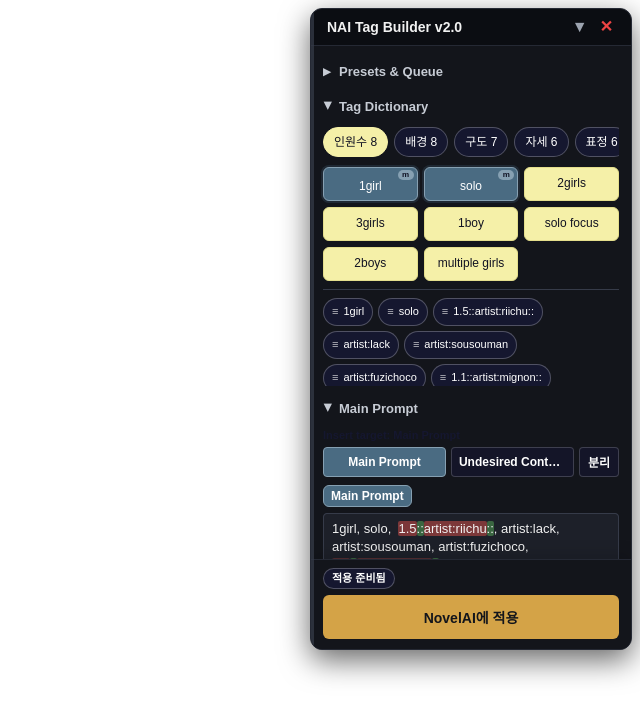
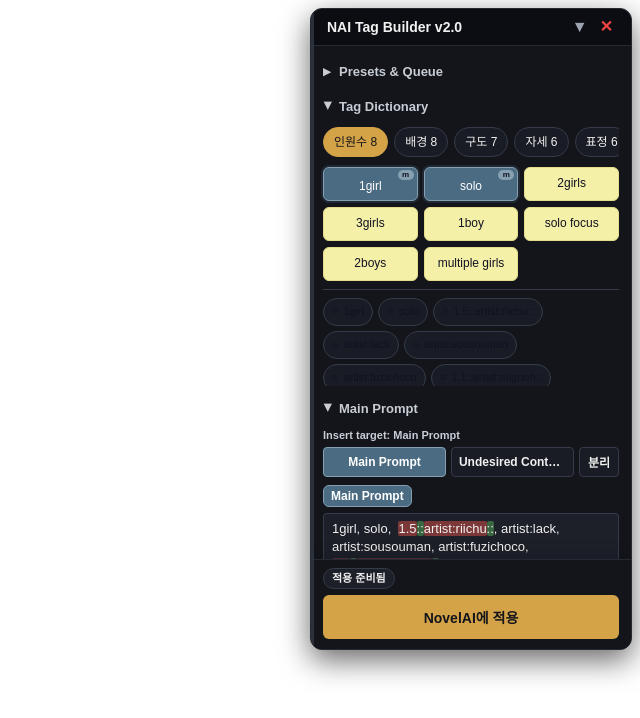
Before and after one commit to jn01020304/nai-tag-builder, a React (Vite) app: page / in a window 1280 px wide. Shown: the top 718 px of the page, without its empty margins (640-1280 px from the left). Built offline with nearby package versions, Linux system fonts and the light colour scheme.

Commit message:
Restore NovelAI theme probing

```diff
--- a/src/App.tsx
+++ b/src/App.tsx
@@ -329,7 +329,7 @@
           border: `2px dashed ${theme.intensityHigh}`,
           color: theme.text,
         }}>
-          <h2 style={{ fontSize: '18px', marginBottom: '8px' }}>Drop PNG Image Here</h2>
+          <h2 style={{ fontSize: '18px', marginBottom: '8px' }}>Drop Image Here</h2>
           <p style={{ fontSize: '12px', color: theme.subtext0 }}>Extract NovelAI metadata into Tag Builder</p>
         </div>
       )}
--- a/src/components/ComposeCatalogChips.tsx
+++ b/src/components/ComposeCatalogChips.tsx
@@ -6,6 +6,7 @@
 import type { PromptState } from "../types/metadata";
 import { useTheme } from "../contexts/themeContextCore";
 import { promptTonePalettes } from "../styles/promptTonePalettes";
+import { readableTextColor, withAlpha } from "../styles/color";
 import { hasCatalogTag, splitPromptTags } from "../prompt/catalog/promptTagText";
 
 const CATEGORY_LABELS: Record<ProductCategory, string> = {
@@ -109,10 +110,10 @@
   };
 
   const tabBaseStyle: React.CSSProperties = {
-    backgroundColor: "#15172f",
-    border: "1px solid rgba(255, 255, 255, 0.25)",
+    backgroundColor: withAlpha(theme.mantle, 0.72),
+    border: `1px solid ${theme.surface1}`,
     borderRadius: "999px",
-    color: "#ffffff",
+    color: theme.text,
     cursor: "pointer",
     flex: "0 0 auto",
     fontSize: "12px",
@@ -151,9 +152,9 @@
               onClick={() => setActiveCategory(category)}
               style={{
                 ...tabBaseStyle,
-                backgroundColor: selected ? "#f5f0a8" : "#15172f",
-                borderColor: selected ? "#f5f0a8" : "rgba(255, 255, 255, 0.25)",
-                color: selected ? "#111222" : "#ffffff",
+                backgroundColor: selected ? theme.actionAccent : withAlpha(theme.mantle, 0.72),
+                borderColor: selected ? theme.actionAccent : theme.surface1,
+                color: selected ? theme.actionAccentText : theme.text,
               }}
             >
               {CATEGORY_LABELS[category]} {count}
@@ -304,10 +305,12 @@
               }}
               style={{
                 alignItems: "center",
-                backgroundColor: dragIndex === index ? "#f5f0a8" : "#15172f",
-                border: `1px solid ${dragIndex === index ? "#f5f0a8" : "rgba(255, 255, 255, 0.25)"}`,
+                backgroundColor: dragIndex === index ? theme.actionAccent : withAlpha(theme.mantle, 0.72),
+                border: `1px solid ${dragIndex === index ? theme.actionAccent : theme.surface1}`,
                 borderRadius: "999px",
-                color: dragIndex === index ? "#111222" : "#ffffff",
+                color: dragIndex === index
+                  ? theme.actionAccentText
+                  : readableTextColor(withAlpha(theme.mantle, 0.72), "#111222", theme.text),
                 cursor: canReorderSelectedTags ? "grab" : "default",
                 display: "inline-flex",
                 fontSize: "11px",
--- a/src/components/MainPromptSection.tsx
+++ b/src/components/MainPromptSection.tsx
@@ -5,6 +5,7 @@
 } from "../prompt/promptInsertTarget";
 import { promptTargetLabel } from "../prompt/promptInsertTarget";
 import type { PromptState } from "../types/metadata";
+import { useTheme } from "../contexts/themeContextCore";
 import CollapsiblePanel from "./CollapsiblePanel";
 import PromptPairTabs from "./PromptPairTabs";
 
@@ -23,12 +24,14 @@
   getSelectionAfterRender,
   onPromptSelection,
 }: Props) {
+  const theme = useTheme();
+
   return (
     <CollapsiblePanel title="Main Prompt" testId="main-prompt-section">
       <div
         data-testid="active-prompt-target"
         style={{
-          color: "#15172f",
+          color: theme.subtext1,
           fontSize: "11px",
           fontWeight: 700,
           marginBottom: "6px",
--- a/src/components/OverlayFooter.tsx
+++ b/src/components/OverlayFooter.tsx
@@ -2,6 +2,7 @@
 import type { ApplyPipelinePhase } from "../automation/applyPipeline";
 import { getApplyPhaseActionLabel, getApplyPhaseStatusLabel } from "../automation/applyStatusText";
 import type { StatusFeedback } from "../types/feedback";
+import { withAlpha } from "../styles/color";
 import ApplyButton from "./ApplyButton";
 
 interface Props {
@@ -49,10 +50,10 @@
         data-testid="overlay-footer-status"
         style={{
           alignItems: "center",
-          backgroundColor: feedback?.tone === "error" ? "rgba(248, 48, 48, 0.16)" : "#15172f",
-          border: `1px solid ${feedback?.tone === "error" ? theme.warningError : "rgba(255, 255, 255, 0.25)"}`,
+          backgroundColor: feedback?.tone === "error" ? withAlpha(theme.warningError, 0.16) : theme.mantle,
+          border: `1px solid ${feedback?.tone === "error" ? theme.warningError : theme.surface1}`,
           borderRadius: "999px",
-          color: feedback?.tone === "error" ? theme.warningError : "#ffffff",
+          color: feedback?.tone === "error" ? theme.warningError : theme.text,
           display: "inline-flex",
           fontSize: "11px",
           fontWeight: 700,
--- a/src/components/PromptPairTabs.tsx
+++ b/src/components/PromptPairTabs.tsx
@@ -10,6 +10,7 @@
 } from "../prompt/promptInsertTarget";
 import { useThemeStyles } from "../contexts/themeContextCore";
 import { promptTonePalettes } from "../styles/promptTonePalettes";
+import { withAlpha } from "../styles/color";
 import HighlightedTextarea from "./HighlightedTextarea";
 
 interface PromptPairField {
@@ -47,7 +48,7 @@
   getSelectionAfterRender,
   onPromptSelection,
 }: PromptPairTabsProps) {
-  const { inputStyle, smallBtnStyle } = useThemeStyles();
+  const { theme, inputStyle, smallBtnStyle } = useThemeStyles();
   const [selectedPanel, setSelectedPanel] = useState<ActivePanel>("primary");
   const [isSplit, setIsSplit] = useState(false);
   const targetPanel: ActivePanel | null = targetMatches(activePromptTarget, primary.target)
@@ -78,9 +79,9 @@
         onClick={() => activateField(panel)}
         style={{
           ...smallBtnStyle,
-          backgroundColor: selected ? palette.background : "rgba(21, 23, 47, 0.72)",
-          borderColor: selected ? palette.border : "rgba(255, 255, 255, 0.18)",
-          color: selected ? palette.color : "#ffffff",
+          backgroundColor: selected ? palette.background : withAlpha(theme.mantle, 0.72),
+          borderColor: selected ? palette.border : theme.surface1,
+          color: selected ? palette.color : theme.text,
           flex: "1 1 0",
           fontWeight: selected ? 800 : 700,
           minHeight: "30px",
@@ -187,9 +188,9 @@
           onClick={() => setIsSplit((current) => !current)}
           style={{
             ...smallBtnStyle,
-            backgroundColor: isSplit ? "#ece7b8" : "rgba(21, 23, 47, 0.72)",
-            borderColor: isSplit ? "#d6ce85" : "rgba(255, 255, 255, 0.18)",
-            color: isSplit ? "#171827" : "#ffffff",
+            backgroundColor: isSplit ? theme.actionAccent : withAlpha(theme.mantle, 0.72),
+            borderColor: isSplit ? theme.actionAccent : theme.surface1,
+            color: isSplit ? theme.actionAccentText : theme.text,
             fontWeight: 800,
             minHeight: "30px",
             padding: "5px 8px",
@@ -204,7 +205,7 @@
         <div
           key={promptTargetKey(field.target)}
           style={{
-            borderTop: isSplit && index > 0 ? "1px dashed rgba(255, 255, 255, 0.22)" : "none",
+            borderTop: isSplit && index > 0 ? `1px dashed ${theme.surface1}` : "none",
             paddingTop: isSplit && index > 0 ? "8px" : 0,
           }}
         >
--- a/src/styles/theme.ts
+++ b/src/styles/theme.ts
@@ -101,28 +101,44 @@
   border: `1px solid ${theme.parameterInputBorder}`,
 });
 
+function areThemeColorsEqual(a: ThemeColors, b: ThemeColors): boolean {
+  return Object.keys(a).every((key) => (
+    a[key as keyof ThemeColors] === b[key as keyof ThemeColors]
+  ));
+}
+
 export function useDynamicTheme() {
   const [currentTheme, setCurrentTheme] = useState<ThemeColors>(fallbackTheme);
 
   useEffect(() => {
     const updateTheme = () => {
-      setCurrentTheme(sampleHostTheme(fallbackTheme));
+      const nextTheme = sampleHostTheme(fallbackTheme);
+      setCurrentTheme((previousTheme) => (
+        areThemeColorsEqual(previousTheme, nextTheme) ? previousTheme : nextTheme
+      ));
     };
 
-    setTimeout(updateTheme, 100);
+    const initialTimers = [100, 500, 1500, 3000].map((delay) => (
+      setTimeout(updateTheme, delay)
+    ));
 
     let debounceTimer: ReturnType<typeof setTimeout>;
-    const observer = new MutationObserver(() => {
+    const scheduleThemeUpdate = () => {
       clearTimeout(debounceTimer);
       debounceTimer = setTimeout(updateTheme, 300);
-    });
+    };
+    const observer = new MutationObserver(scheduleThemeUpdate);
+    const bodyTreeObserver = new MutationObserver(scheduleThemeUpdate);
 
     observer.observe(document.documentElement, { attributes: true, attributeFilter: ["class", "style", "data-theme"] });
     observer.observe(document.body, { attributes: true, attributeFilter: ["class", "style"] });
+    bodyTreeObserver.observe(document.body, { childList: true, subtree: true });
     observer.observe(document.head, { childList: true, subtree: true });
 
     return () => {
       observer.disconnect();
+      bodyTreeObserver.disconnect();
+      initialTimers.forEach(clearTimeout);
       clearTimeout(debounceTimer);
     };
   }, []);
--- a/src/styles/themeProbe.ts
+++ b/src/styles/themeProbe.ts
@@ -53,14 +53,54 @@
 }
 
 function isUsableColor(value: string): boolean {
-  return value !== "" && value !== "rgba(0, 0, 0, 0)" && value !== "transparent";
+  if (value === "" || value === "transparent") return false;
+  const parts = value.match(/\d+(\.\d+)?/g);
+  if (value.startsWith("rgba") && parts && parts.length >= 4) {
+    return Number(parts[3]) > 0.01;
+  }
+  return value !== "rgba(0, 0, 0, 0)";
 }
 
-function firstHostElement(selectors: string[]): Element | null {
+function queryHostElements(selector: string): Element[] {
+  try {
+    return Array.from(document.querySelectorAll(selector))
+      .filter(isHostCandidate);
+  } catch {
+    return [];
+  }
+}
+
+function hostElements(selectors: string[]): Element[] {
+  const seen = new Set<Element>();
+  const elements: Element[] = [];
+
   for (const selector of selectors) {
-    const element = Array.from(document.querySelectorAll(selector))
-      .find(isHostCandidate);
-    if (element) return element;
+    for (const element of queryHostElements(selector)) {
+      if (seen.has(element)) continue;
+      seen.add(element);
+      elements.push(element);
+    }
+  }
+
+  return elements;
+}
+
+function readComputedColor(
+  element: Element,
+  property: "backgroundColor" | "borderColor" | "color",
+): string | null {
+  const value = getComputedStyle(element)[property];
+  return isUsableColor(value) ? value : null;
+}
+
+function readNearestBackground(element: Element): string | null {
+  let current: Element | null = element;
+
+  while (current && current !== document.documentElement) {
+    if (!isHostCandidate(current)) return null;
+    const value = readComputedColor(current, "backgroundColor");
+    if (value) return value;
+    current = current.parentElement;
   }
 
   return null;
@@ -71,11 +111,17 @@
   property: "backgroundColor" | "borderColor" | "color",
   fallback: string,
 ): string {
-  const element = firstHostElement(selectors);
-  if (!element) return fallback;
+  for (const element of hostElements(selectors)) {
+    const value = readComputedColor(element, property);
+    if (value) return value;
 
-  const value = getComputedStyle(element)[property];
-  return isUsableColor(value) ? value : fallback;
+    if (property === "backgroundColor") {
+      const nearest = readNearestBackground(element);
+      if (nearest) return nearest;
+    }
+  }
+
+  return fallback;
 }
 
 function findGenerateButton(): HTMLButtonElement | undefined {
@@ -119,28 +165,45 @@
     : fallbackTheme.yellow;
   const documentBodyBg = canSampleBody ? getComputedStyle(document.body).backgroundColor : "";
 
-  const mainBg = readHostStyleColor(
-    ["main", "[role='main']", "body"],
+  const pageBg = readHostStyleColor(
+    [".image-gen-page", "[class*='image-gen']", "main", "[role='main']", "#__next > div > div", "#__next", "body"],
     "backgroundColor",
     isUsableColor(documentBodyBg) ? documentBodyBg : fallbackTheme.base,
   );
   const panelBg = readHostStyleColor(
-    ["aside", "nav", "section", "main"],
+    [
+      ".settings-panel",
+      ".image-gen-prompt-main",
+      "aside",
+      "nav",
+      "section:has(textarea)",
+      "section:has(input)",
+      "[class*='settings']",
+      "[class*='panel']",
+      "[class*='sidebar']",
+      "main",
+    ],
     "backgroundColor",
     fallbackTheme.surface0,
   );
   const inputBg = readHostStyleColor(
-    ["textarea", "input[type='text']", "input:not([type])"],
+    [
+      ".ProseMirror",
+      "textarea",
+      "input[type='text']",
+      "input:not([type])",
+      "[contenteditable='true']",
+    ],
     "backgroundColor",
     fallbackTheme.mantle,
   );
   const parameterBg = readHostStyleColor(
-    ["input[type='number']", "select", "input"],
+    ["input[type='number']", ".settings-panel input", "aside input", "select", "input"],
     "backgroundColor",
     inputBg || panelBg,
   );
   const parameterBorder = readHostStyleColor(
-    ["input[type='number']", "select", "input"],
+    ["input[type='number']", ".settings-panel input", "aside input", "select", "input"],
     "borderColor",
     fallbackTheme.surface1,
   );
@@ -161,11 +224,14 @@
   const scrapedFont = canSampleBody
     ? getComputedStyle(document.body).fontFamily || fallbackTheme.fontFamily
     : fallbackTheme.fontFamily;
-  const mainLuminance = colorLuminance(mainBg);
+  const baseBg = [panelBg, inputBg, pageBg].find((color) => (
+    isUsableColor(color) && color !== fallbackTheme.surface0 && color !== fallbackTheme.mantle
+  )) ?? pageBg;
+  const mainLuminance = colorLuminance(baseBg);
   const isVeryDark = mainLuminance == null || mainLuminance < 0.5;
 
   return {
-    base: mainBg,
+    base: baseBg,
     mantle: inputBg,
     crust: isVeryDark ? "#0B0D12" : "rgba(0, 0, 0, 0.25)",
     surface0: panelBg,
```
Also changed, not shown: 2 other files (tests, documents, lock files or other folders).
